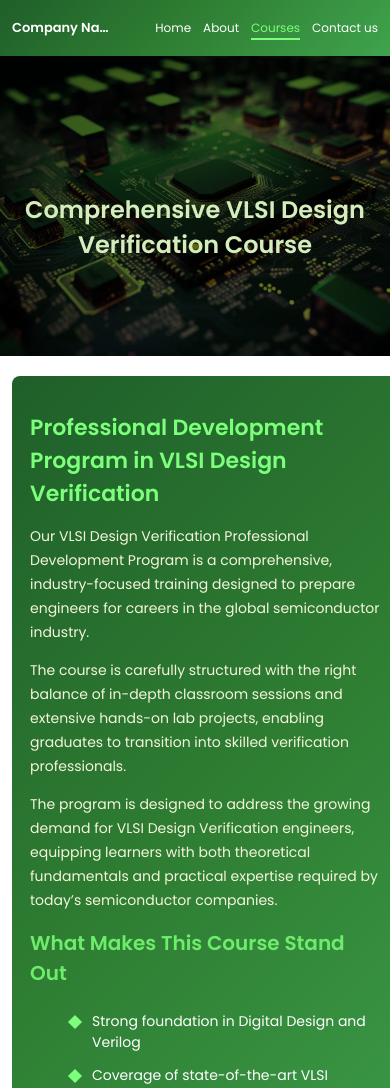
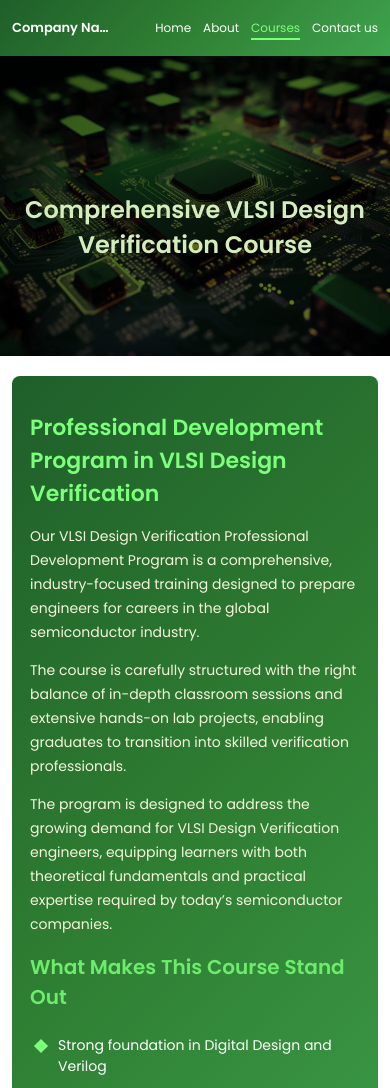
Before and after one commit to Akash-715/VLSI-Application, a React (Vite) app: page /courses in a window 390 px wide. Shown: the top 1088 px of the page. Built offline with nearby package versions, Linux system fonts and the light colour scheme; a web font is replaced by a local one.

Commit message:
small fixes in course pages.

```diff
--- a/src/pages/course.css
+++ b/src/pages/course.css
@@ -182,6 +182,10 @@
 
 @media (max-width: 768px) {
 
+*{
+  box-sizing: border-box;
+}
+
   /* PAGE OFFSET */
   .course{
     padding-top: 56px; /* navbar height */
@@ -237,9 +241,14 @@
     padding-left: 0;
   }
 
+.courseDetails ul{
+  padding-left: 6px;   /* 🔽 reduce from default ~40px */
+  margin-left: 0;
+}
+
   .courseDetails li{
     font-size: 14px;
-    padding: 6px 0;
+    padding: 6px 0px;
   }
 
 
```
